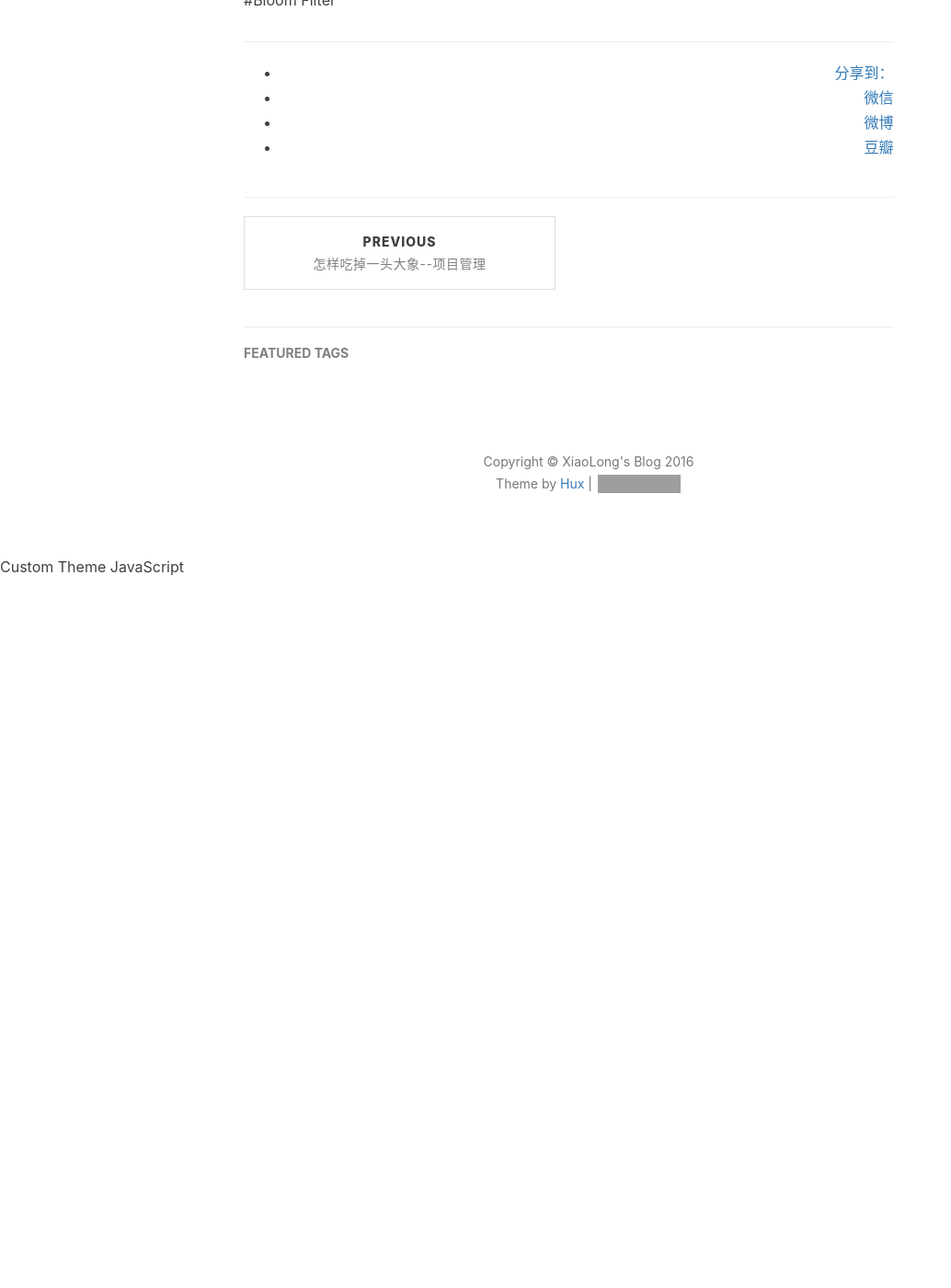
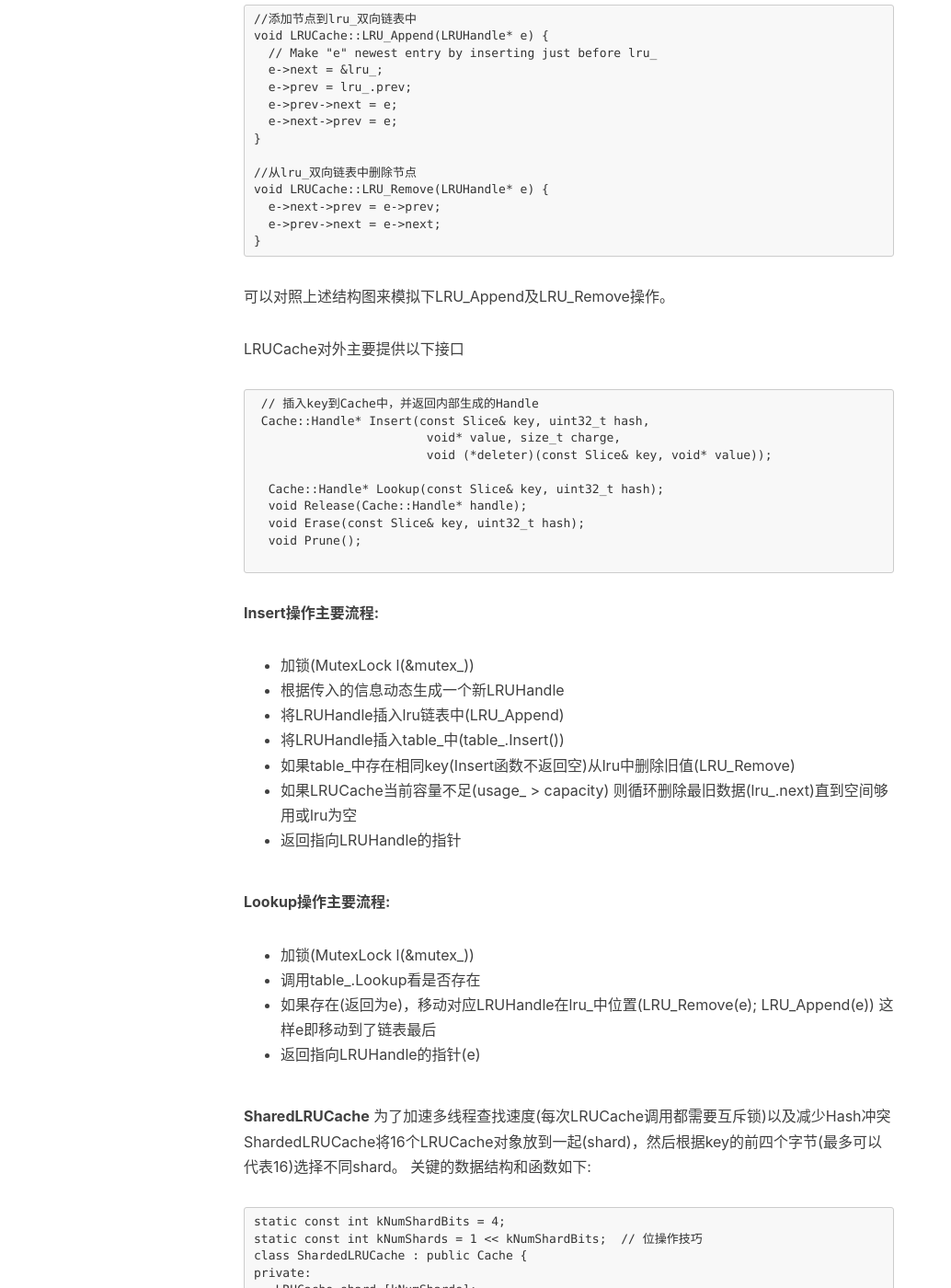
Before and after one commit to gao-xiao-long/gao-xiao-long.github.io, a Jekyll site: the page built from _posts/2016-05-05-leveldb-util.markdown, in a window 1280 px wide and 1400 px high, scrolled down 5058 px. Shown: the whole window at 92% size, without its empty margins (0-1034 px from the left). Built offline with Jekyll 4.4.1, drawn with Linux system fonts in a browser that asks for light colours; nearby versions of some CDN libraries; comment, search, counter and statistics services are not loaded; before the commit the page ends 5688 px from its top, so only the background shows below that; some of the changed text lies outside the part shown; grey boxes are pictures that could not be loaded.

Commit message:
add hashtable

````diff
--- a/_posts/2016-05-05-leveldb-util.markdown
+++ b/_posts/2016-05-05-leveldb-util.markdown
@@ -149,13 +150,89 @@ LRUCache使用双向链表来实现LRU的功能，主要成员函数如下:
   HandleTable table_;           // 存储实体的hash表
 ```
 
-3. 分成16个shadle防止多线程加锁
-4. refs的作用， next_hash、next、prev、hash的作用
-5. insert时如果key存在会怎么处理。(返回旧的handle，可以用于后面删除？)
-6. resize是如何做的？？
-7. 空结构体struct Handle {}; 的意义是啥
-8. Cache中Prune() ? sharedhash如何hash到不同槽位？
-9. 两种强制类型转换不不同点
+LRUCache使用双向链表lru_来实现LRU的功能, table_则存储LRUHandle实体。
+lru_某一状态下结构图如下:
+![结构图](/img/in-post/leveldb/lru.png)
+其中lru_为傀儡节点，本身不存储数据。的next指针指向最旧的Handle。prev指针指向最近被访问过的Handle。每当插入(LRUAppend)一个新的Handle时，都会插入到双向链表
+的末尾，且改变lru_的prev指针指向最新插入的Handle。具体的Append和Remove操作如下:
+
+```C++
+//添加节点到lru_双向链表中
+void LRUCache::LRU_Append(LRUHandle* e) {
+  // Make "e" newest entry by inserting just before lru_
+  e->next = &lru_;
+  e->prev = lru_.prev;
+  e->prev->next = e;
+  e->next->prev = e;
+}
+
+//从lru_双向链表中删除节点
+void LRUCache::LRU_Remove(LRUHandle* e) {
+  e->next->prev = e->prev;
+  e->prev->next = e->next;
+}
+```
+
+可以对照上述结构图来模拟下LRU_Append及LRU_Remove操作。
+
+LRUCache对外主要提供以下接口
+
+```C++
+ // 插入key到Cache中，并返回内部生成的Handle
+ Cache::Handle* Insert(const Slice& key, uint32_t hash,
+                        void* value, size_t charge,
+                        void (*deleter)(const Slice& key, void* value));
+
+  Cache::Handle* Lookup(const Slice& key, uint32_t hash);
+  void Release(Cache::Handle* handle);
+  void Erase(const Slice& key, uint32_t hash);
+  void Prune();
+
+```
+
+**Insert操作主要流程:**
+* 加锁(MutexLock l(&mutex_))
+* 根据传入的信息动态生成一个新LRUHandle
+* 将LRUHandle插入lru链表中(LRU_Append)
+* 将LRUHandle插入table_中(table_.Insert())
+* 如果table_中存在相同key(Insert函数不返回空)从lru中删除旧值(LRU_Remove)
+* 如果LRUCache当前容量不足(usage_ > capacity) 则循环删除最旧数据(lru_.next)直到空间够用或lru为空
+* 返回指向LRUHandle的指针
+
+**Lookup操作主要流程:**
+* 加锁(MutexLock l(&mutex_))
+* 调用table_.Lookup看是否存在
+* 如果存在(返回为e)，移动对应LRUHandle在lru_中位置(LRU_Remove(e); LRU_Append(e)) 这样e即移动到了链表最后
+* 返回指向LRUHandle的指针(e)
+
+**SharedLRUCache**
+为了加速多线程查找速度(每次LRUCache调用都需要互斥锁)以及减少Hash冲突
+ShardedLRUCache将16个LRUCache对象放到一起(shard)，然后根据key的前四个字节(最多可以代表16)选择不同shard。
+关键的数据结构和函数如下:
+
+```C++
+static const int kNumShardBits = 4;
+static const int kNumShards = 1 << kNumShardBits;  // 位操作技巧
+class ShardedLRUCache : public Cache {
+private:
+   LRUCache shard_[kNumShards];
+  ......
+
+static uint32_t Shard(uint32_t hash) {  //根据key的前4个字节来选择不同shard
+    return hash >> (32 - kNumShardBits);
+}
+
+virtual Handle* Insert(const Slice& key, void* value, size_t charge,
+                         void (*deleter)(const Slice& key, void* value)) {
+    const uint32_t hash = HashSlice(key); // 选择shard
+    return shard_[Shard(hash)].Insert(key, hash, value, charge, deleter); //插入shard中
+}
+virtual Handle* Lookup(const Slice& key) {
+    const uint32_t hash = HashSlice(key); // 选择shard
+    return shard_[Shard(hash)].Lookup(key, hash); // 在shard中查找
+}
+```
+
 #ENV&EVN_POSIX
 
 #LOG&logging
````
Also changed, not shown: other parts of _posts/2016-05-05-leveldb-util.markdown (+3 -2 lines), img/in-post/leveldb/lru.png (added), 1 other file.
